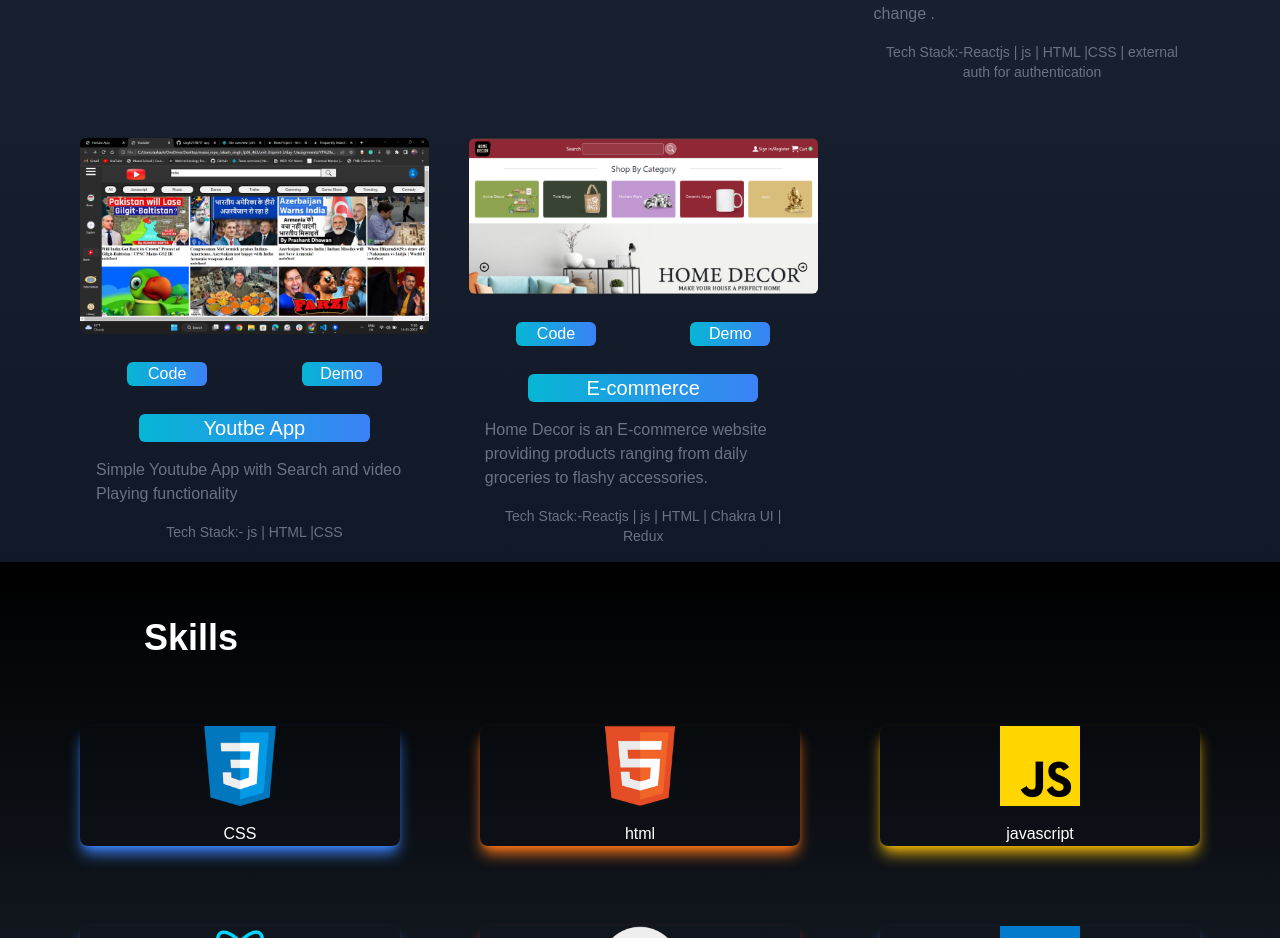
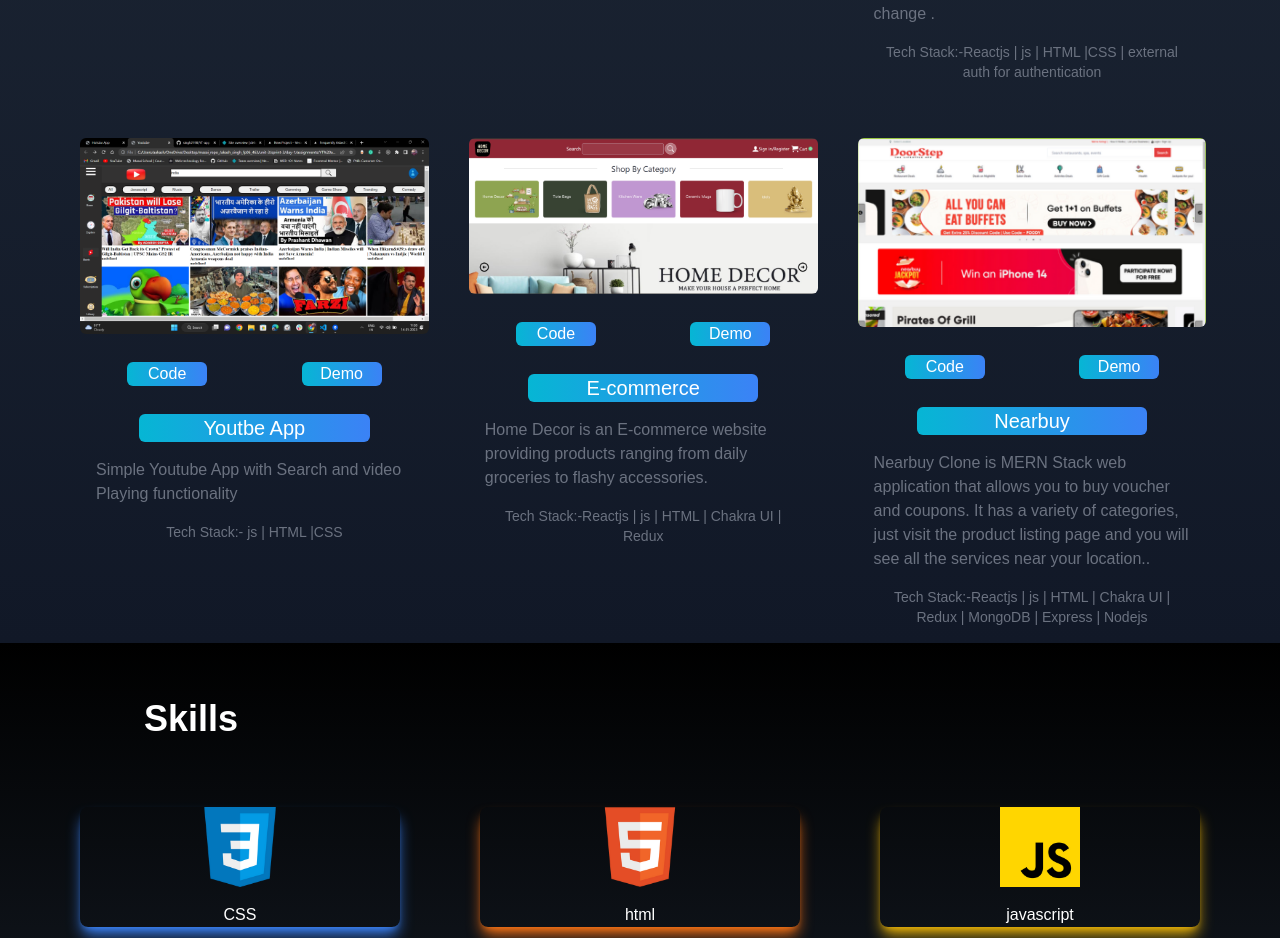
Before and after one commit to singh2198/singh2198.github.io, a React (Create React App) app: page / in a window 1280 px wide. Shown: the part 1540-2478 px from the top of the page. Built offline with nearby package versions, Linux system fonts and the light colour scheme.

Commit message:
@finalPortfolio

```diff
--- a/src/Component/Home.jsx
+++ b/src/Component/Home.jsx
@@ -20,7 +20,7 @@ const Home = () => {
     <div
       id="home"
       name="home"
-      className=" h-screen sm:max-w-full w-[127%] bg-gradient-to-b from-black via-black to-gray-700"
+      className="   sm:h-107px md:h-screen sm:max-w-full w-[127%] bg-gradient-to-b from-black via-black to-gray-700"
     >
       <div className="  mx-auto max-w-6xl grid grid-flow-row items-center justify-cente  h-full px-4  lg:grid-flow-col">
         <div className="flex flex-col justify-center max-h-max mt-20 md:mt-20 md:m-10 ">
@@ -77,12 +77,13 @@ const Home = () => {
             </button>
         </div>
 
-        <div className=" h-[127%] sm:h-[50%] md:top-10 ">
+        <div className=" h-[108%,127%] sm:h-[50%] md:top-10 ">
+
           <img
             src={akashimg}
             alt="img"
             class="home-img"
-            style={{borderRadius:"9999px" ,height:"15rem", marginLeft:"auto",marginRight:"auto"}}
+            style={{borderRadius:"9999px" ,height:"14rem", marginLeft:"auto",marginRight:"auto" }}
             />
             {/* className=".home-img rounded-full mx-auto w-lg h-48 md:h-[100%]  hover:cursor-pointer" */}
         </div>
--- a/src/Component/Project.jsx
+++ b/src/Component/Project.jsx
@@ -1,7 +1,7 @@
 import React from "react";
 import algorithm_visulizer from "../assets/portfolio/algorithm_visulizer.jpg";
 import monday from "../assets/portfolio/monday.jpg";
-// import navbar from "../assets/portfolio/navbar.jpg";
+import doorsteps from "../assets/portfolio/doorsteps.png"
 import zee from "../assets/portfolio/zeemovieapp.png";
 import youtube from "../assets/portfolio/ytapp.png";
 import homedocar from "../assets/home-docar.png";
@@ -90,15 +90,23 @@ const Project = () => {
       cldep: "project-deployed-link",
       clp: "project-card",
     },
-    // {
-    //   id: 6,
-    //   src: navbar,
-    //   title: "algorithum",
-    //   github: "",
-    //   nitlify: "https://heroic-pudding-0c0a14.netlify.app/",
-    //   discreption: "It Visulize the all sorting algo on display .",
-    //   techstack: "Reactjs | js | HTML |CSS",
-    // },
+    {
+      id: 6,
+      src: doorsteps,
+      title: "Nearbuy ",
+      github: "https://github.com/KaustubhN12/dizzy-stitch-9009",
+      nitlify: "https://doorstep-iota.vercel.app/",
+      discreption:
+        "Nearbuy Clone is MERN Stack web application that allows you to buy voucher and coupons. It has a variety of categories, just visit the product listing page and you will see all the services near your location..",
+      techstack: "Reactjs | js | HTML | Chakra UI | Redux | MongoDB | Express | Nodejs",
+      clt: "project-title",
+      cld: "project-description",
+      cltech: "project-tech-stack",
+      clgit: "project-github-link",
+      cldep: "project-deployed-link",
+      clp: "project-card",
+    }
+
   ];
 
   return (
```
Also changed, not shown: src/assets/portfolio/doorsteps.png (added).
